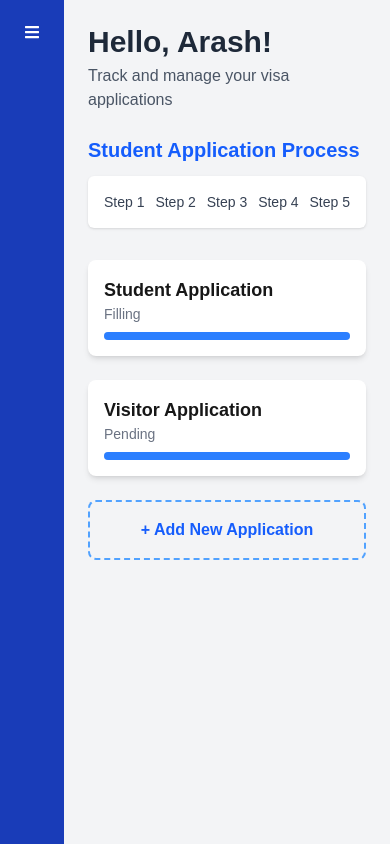
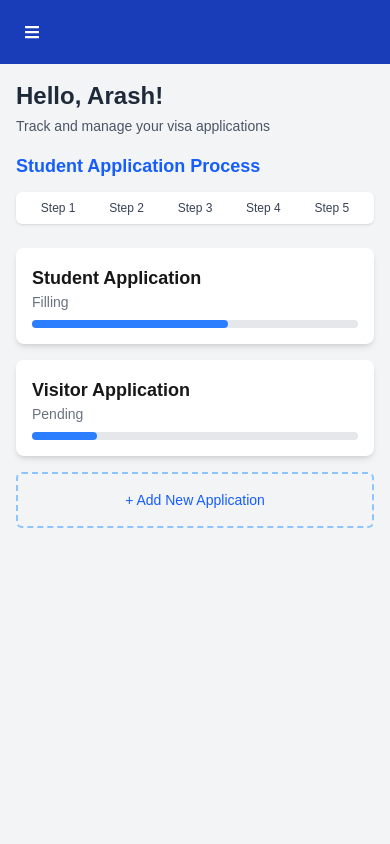
Before and after one commit to OualidBhd/swiftvisa-pro-max, a Next.js app: page /dashboard in a window 390 px wide. Built offline with nearby package versions, Linux system fonts and the light colour scheme.

Commit message:
fix: apply correct layout changes to dashboard

```diff
--- a/app/dashboard/page.tsx
+++ b/app/dashboard/page.tsx
@@ -2,20 +2,30 @@
 
 import Sidebar from '../components/Sidebar';
 import ApplicationCard from '../components/ApplicationCard';
+import { useEffect } from "react";
 
 export default function Dashboard() {
+  useEffect(() => {
+    console.log("Vercel Analytics check: dashboard page loaded");
+  }, []);
+
   return (
-    <div className="flex min-h-screen bg-gray-100">
+    <div className="flex flex-col md:flex-row min-h-screen bg-gray-100">
       <Sidebar />
-      <main className="flex-1 p-6">
-        <header className="mb-6">
-          <h1 className="text-3xl font-bold text-gray-800 mb-1">Hello, Arash!</h1>
-          <p className="text-gray-600">Track and manage your visa applications</p>
+
+      <main className="flex-1 p-4 md:p-6">
+        <header className="mb-4 md:mb-6">
+          <h1 className="text-2xl md:text-3xl font-bold text-gray-800 mb-1">Hello, Arash!</h1>
+          <p className="text-gray-600 text-sm md:text-base">
+            Track and manage your visa applications
+          </p>
         </header>
 
-        <section className="mb-8">
-          <h2 className="text-xl font-semibold text-blue-600 mb-3">Student Application Process</h2>
-          <div className="flex justify-between bg-white rounded-md p-4 shadow-sm text-sm font-medium text-gray-700">
+        <section className="mb-6 md:mb-8">
+          <h2 className="text-lg md:text-xl font-semibold text-blue-600 mb-3">
+            Student Application Process
+          </h2>
+          <div className="grid grid-cols-5 text-center bg-white rounded-md p-2 md:p-4 shadow-sm text-xs md:text-sm text-gray-700">
             <span>Step 1</span>
             <span>Step 2</span>
             <span>Step 3</span>
@@ -24,10 +34,10 @@ export default function Dashboard() {
           </div>
         </section>
 
-        <section className="grid grid-cols-1 md:grid-cols-3 gap-6">
-          <ApplicationCard title="Student Application" status="Filling" percent={65} />
-          <ApplicationCard title="Visitor Application" status="Pending" percent={30} />
-          <div className="flex items-center justify-center border-2 border-dashed border-blue-400 p-4 rounded-lg cursor-pointer hover:bg-blue-50 text-blue-600 font-semibold">
+        <section className="grid grid-cols-1 sm:grid-cols-2 lg:grid-cols-3 gap-4 md:gap-6">
+        <ApplicationCard title="Student Application" status="Filling" progress={60} />
+        <ApplicationCard title="Visitor Application" status="Pending" progress={20} />
+          <div className="flex items-center justify-center border-2 border-dashed border-blue-300 text-blue-600 rounded-md cursor-pointer hover:bg-blue-50 p-4 text-center text-sm">
             + Add New Application
           </div>
         </section>
```
